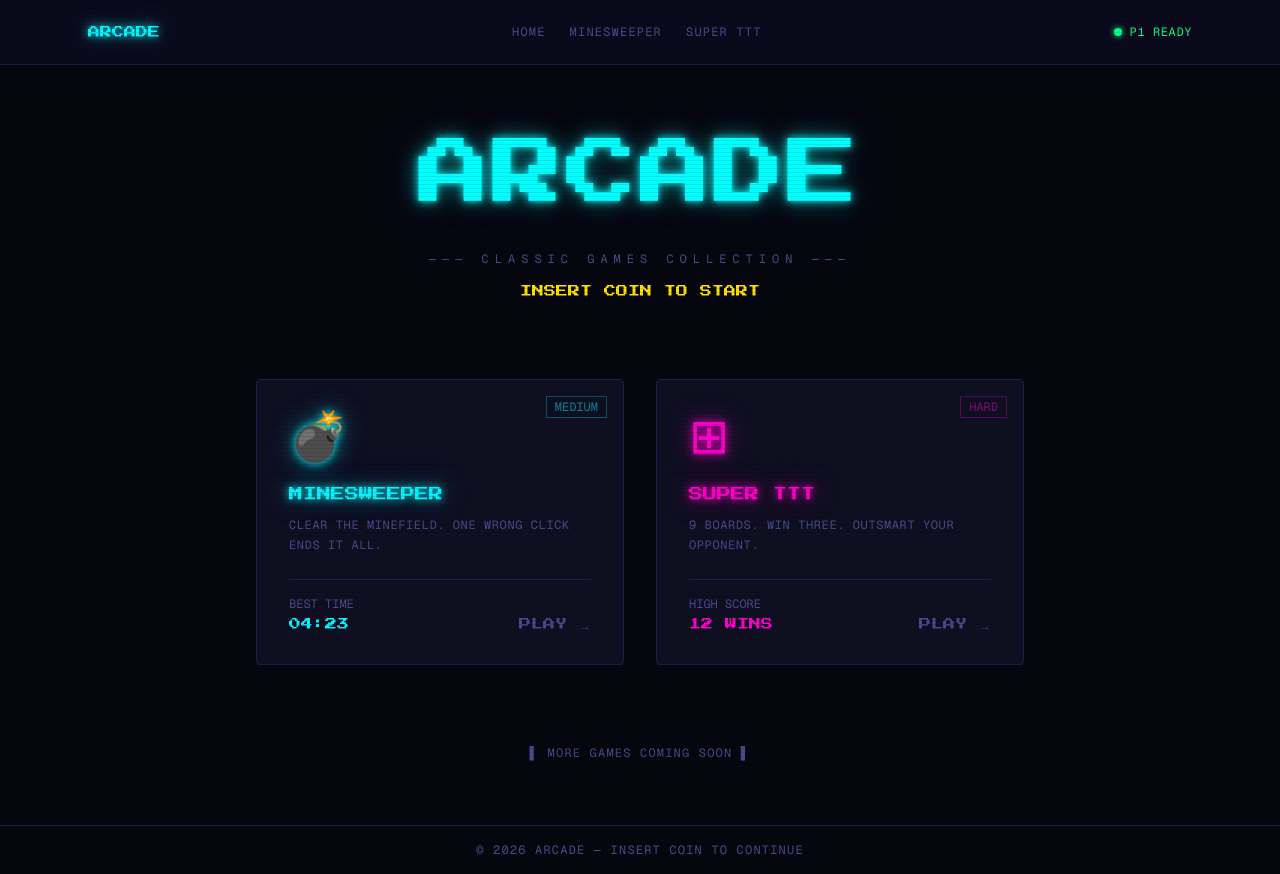
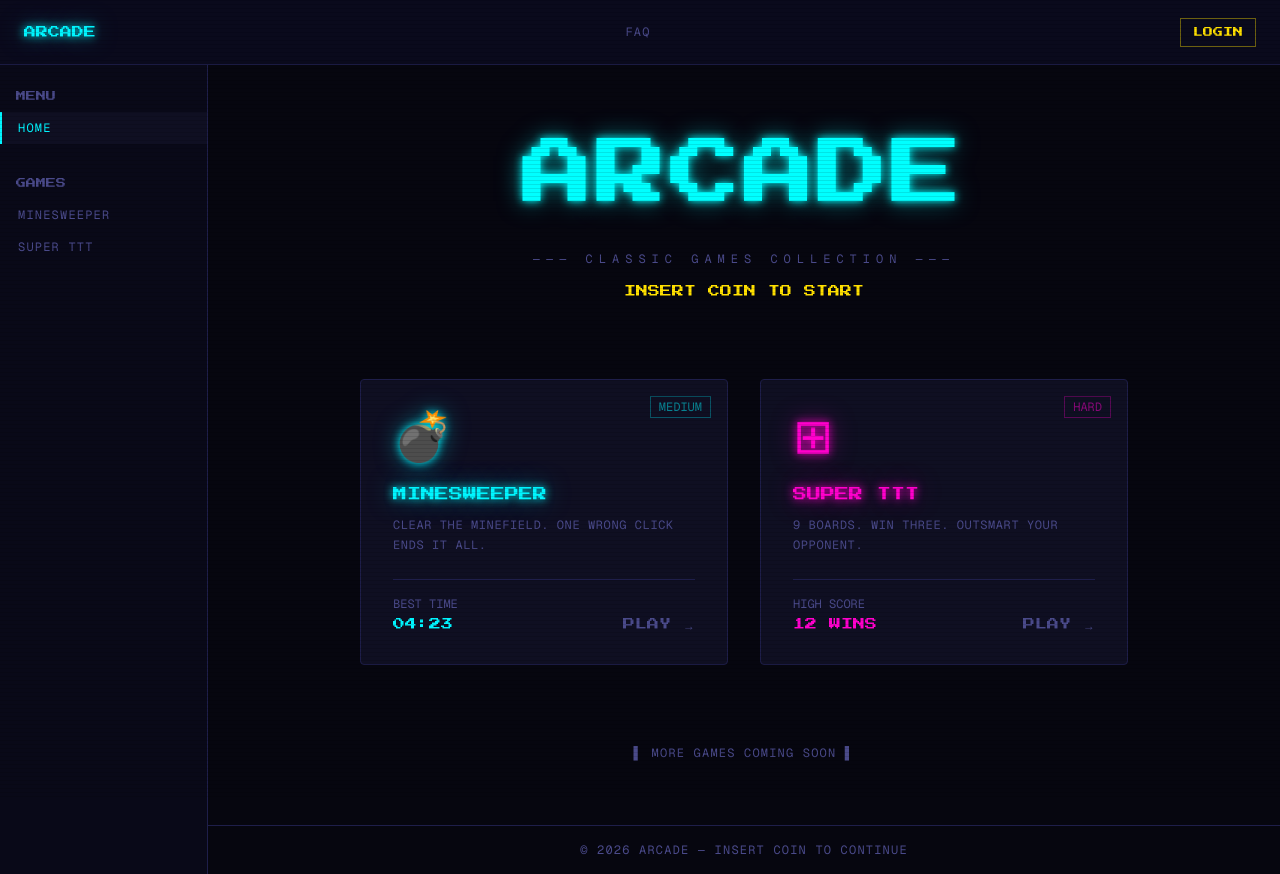
Before and after one commit to filly7721/ft_transcendance, a Next.js app in the folder frontend/: page / in a window 1280 px wide. Built offline with nearby package versions, Linux system fonts and the light colour scheme.

Commit message:
feat(frontend): wire app shell into root layout, replace old Header

```diff
--- a/frontend/src/app/layout.tsx
+++ b/frontend/src/app/layout.tsx
@@ -1,7 +1,9 @@
 import type { Metadata } from "next";
 import { Geist, Geist_Mono, Press_Start_2P } from "next/font/google";
 import "./globals.css";
-import Header from "@/components/Header";
+import TopBar from "@/components/layout/TopBar";
+import Sidebar from "@/components/layout/Sidebar";
+import Footer from "@/components/layout/Footer";
 
 const geistSans = Geist({ variable: "--font-geist-sans", subsets: ["latin"] });
 const geistMono = Geist_Mono({ variable: "--font-geist-mono", subsets: ["latin"] });
@@ -22,12 +24,15 @@
       lang="en"
       className={`${geistSans.variable} ${geistMono.variable} ${pressStart.variable} h-full antialiased`}
     >
-      <body className="min-h-full flex flex-col">
-        <Header />
-        <main className="flex-1">{children}</main>
-        <footer className="border-t border-arcade-border py-4 text-center text-arcade-muted text-xs font-mono uppercase tracking-widest">
-          © 2026 ARCADE — INSERT COIN TO CONTINUE
-        </footer>
+      <body className="flex min-h-screen flex-col">
+        <TopBar />
+        <div className="flex flex-1">
+          <Sidebar />
+          <div className="flex min-w-0 flex-1 flex-col">
+            <main className="flex-1">{children}</main>
+            <Footer />
+          </div>
+        </div>
       </body>
     </html>
   );
--- a/frontend/src/components/Header.tsx
+++ /dev/null
@@ -1,39 +0,0 @@
-import Link from "next/link";
-
-const navLinks = [
-  { href: "/", label: "HOME" },
-  { href: "/games/minesweeper", label: "MINESWEEPER" },
-  { href: "/games/super-tic-tac-toe", label: "SUPER TTT" },
-];
-
-export default function Header() {
-  return (
-    <header className="sticky top-0 z-50 border-b border-arcade-border bg-arcade-panel/90 backdrop-blur-sm">
-      <div className="max-w-6xl mx-auto px-6 h-16 flex items-center justify-between gap-8">
-        <Link
-          href="/"
-          className="font-arcade text-xs glow-cyan animate-flicker shrink-0"
-        >
-          ARCADE
-        </Link>
-
-        <nav className="flex items-center gap-6">
-          {navLinks.map((link) => (
-            <Link
-              key={link.href}
-              href={link.href}
-              className="text-xs font-mono text-arcade-muted hover:text-neon-cyan transition-colors uppercase tracking-widest"
-            >
-              {link.label}
-            </Link>
-          ))}
-        </nav>
-
-        <div className="flex items-center gap-2 text-xs font-mono shrink-0">
-          <span className="w-2 h-2 rounded-full bg-neon-green shadow-[0_0_6px_#00ff88] animate-blink" />
-          <span className="text-neon-green tracking-wider">P1 READY</span>
-        </div>
-      </div>
-    </header>
-  );
-}
```
